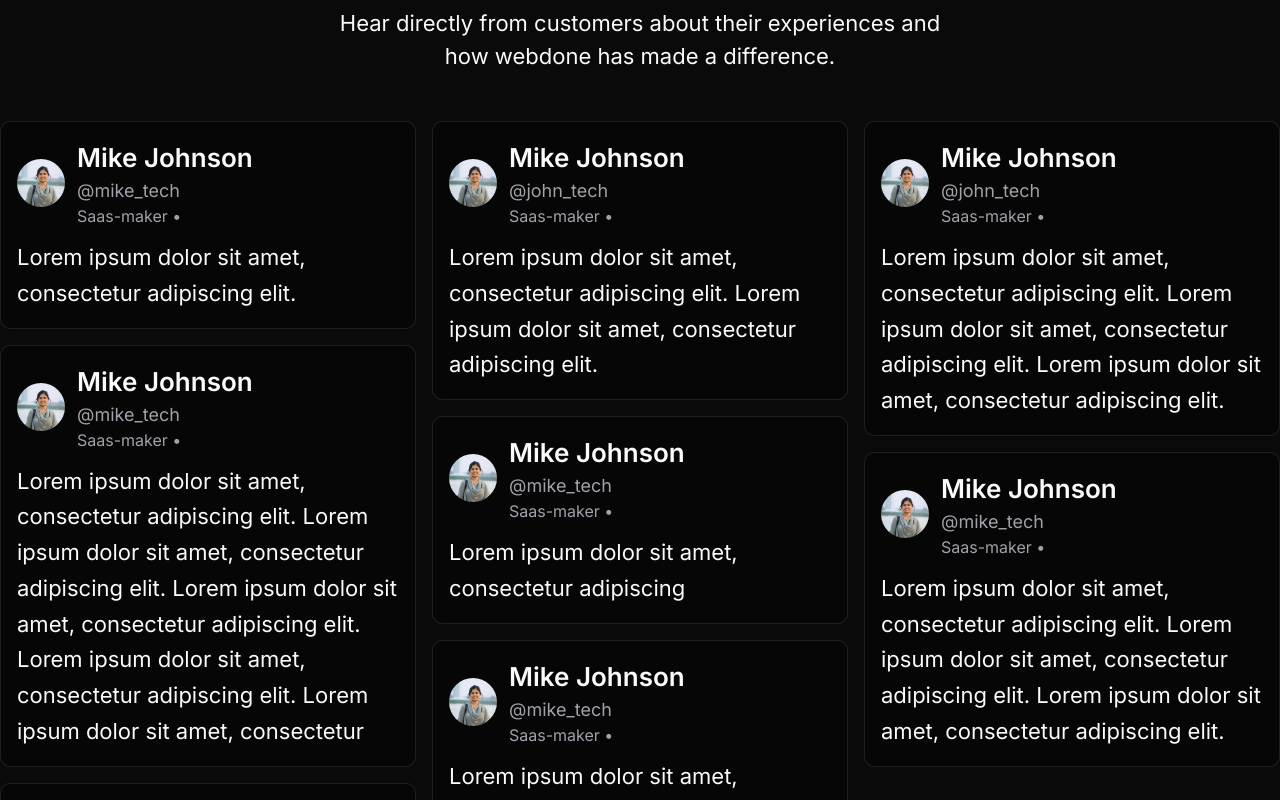
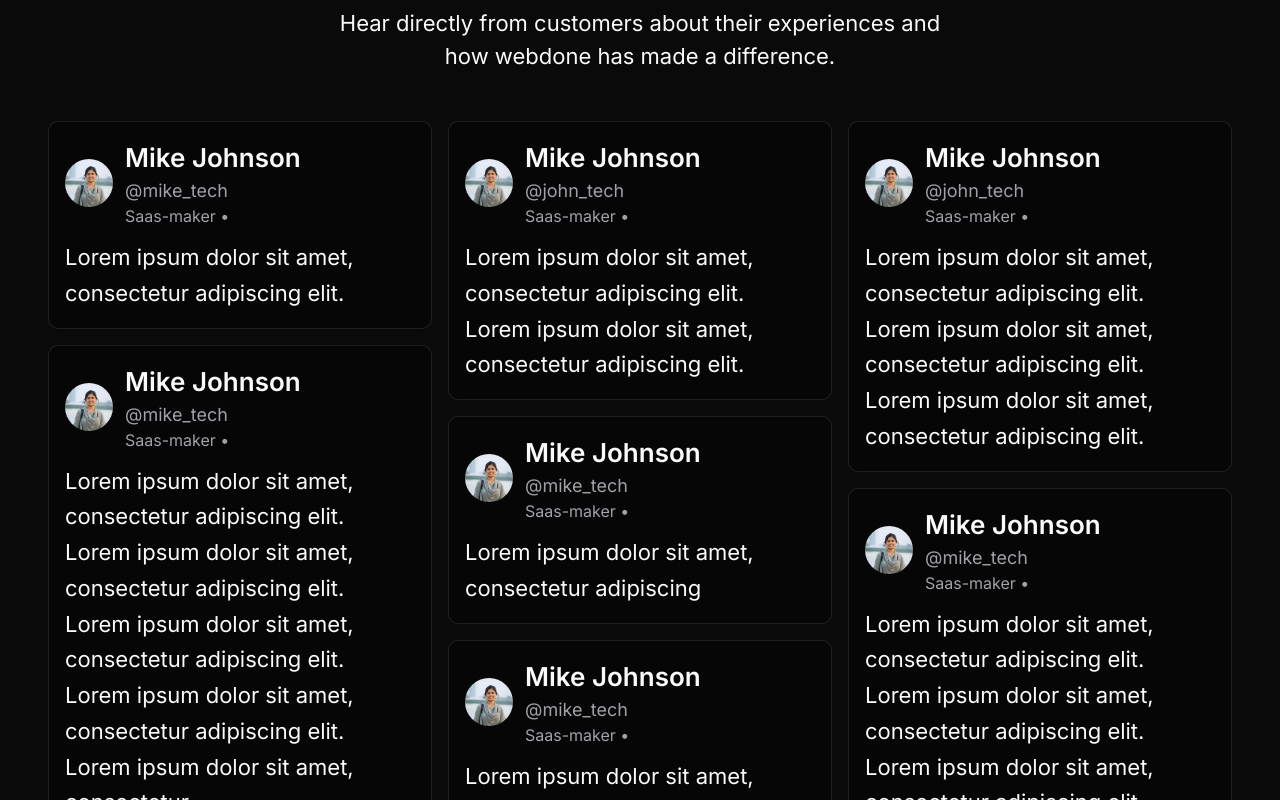
Before and after one commit to Roshen-Perera/ceylon-developers-portfolio, a Next.js app: page / in a window 1280 px wide. Shown: the part 5800-6600 px from the top of the page. Built offline with nearby package versions, Linux system fonts and the light colour scheme.

Commit message:
Refactor Reviews component layout and update class names for consistency

```diff
--- a/components/reviews.tsx
+++ b/components/reviews.tsx
@@ -105,14 +105,14 @@ export default function Reviews() {
         </div>
       </div>
       <div className="min-h-screen mt-12">
-        <div className="max-w-7xl mx-auto">
+        <div className="mx-8 px-4">
           <div className="flex gap-4">
             {columns.map((column, columnIndex) => (
               <div key={columnIndex} className="flex-1 flex flex-col gap-4">
                 {column.map((post) => (
                   <div
                     key={post.id}
-                    className="bg-[var(--review-card-background)] rounded-lg p-4 border-1"
+                    className="bg-(--review-card-background) rounded-lg p-4 border"
                   >
                     <div className="flex items-center gap-3">
                       <Image
@@ -120,7 +120,7 @@ export default function Reviews() {
                         height={48}
                         src={post.avatar}
                         alt={post.name}
-                        className="rounded-full flex-shrink-0"
+                        className="rounded-full shrink-0"
                       />
                       <div className="flex flex-col min-w-0">
                         <div className="flex items-center gap-1">
```
